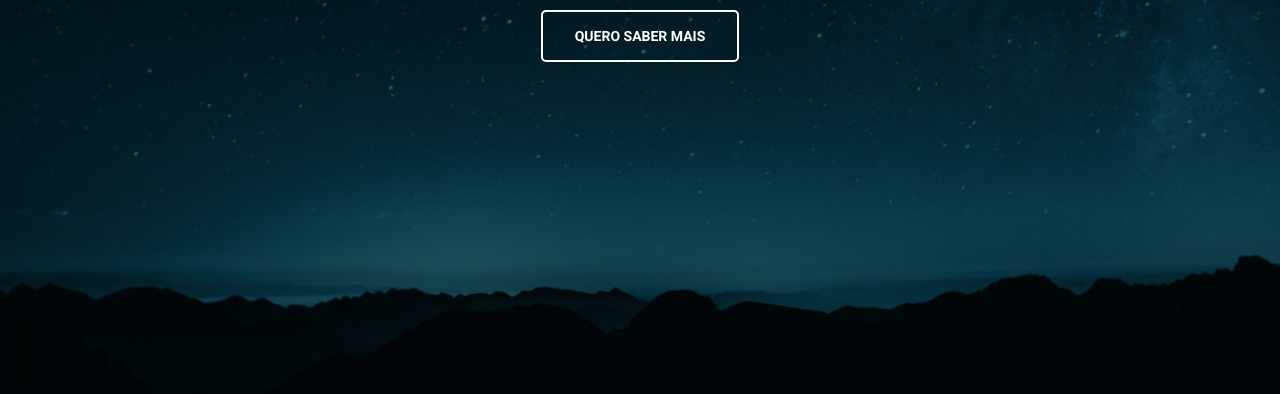
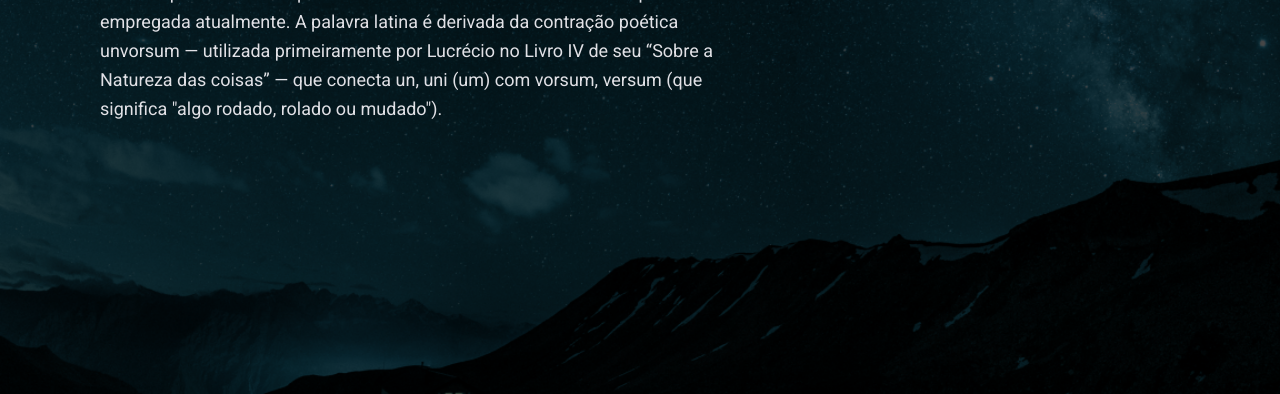
Before and after one commit to Dan-Padovani/Explorer_projeto07_SPA_Universe, a plain HTML site: page index.html in a window 1280 px wide. Shown: the part 406-800 px from the top of the page. Drawn offline with Linux system fonts and the light colour scheme.

Commit message:
page universe css done

```diff
--- a/app/style/style.css
+++ b/app/style/style.css
@@ -16,10 +16,13 @@
 }
 
 body {
-	background-image: url('/app/assets/home.png');
+	/* background-image: url('/app/assets/home.png');
 	background-repeat: no-repeat;
   background-position: center;
-  background-size: cover;
+  background-size: cover; */
+
+	width: 100%;
+	height: 100%;
 }
 
 /*MAIN PAGE - NAV MENU*/
@@ -56,12 +59,22 @@ nav a:hover {
 }
 
 h1 {
-	color: var(--fc-secondary);
 	font-weight: 700;
 	font-size: 4.8rem;
 	font-family: var(--ff-primary);
 	line-height: 6rem;
 	margin-bottom: 2.4rem;
+	color: var(--fc-secondary);
+}
+
+p {
+	font-family: var(--ff-primary);
+	font-size: 1.8rem;
+	line-height: 2.9rem;
+	text-align: left;
+	color: var(--fc-secondary);
+	width: 64.8rem;
+	margin-left: 10rem;
 }
 
 
@@ -105,3 +118,19 @@ h1 {
 	transition: 0.5s;
 }
 /*begin page end*/
+
+
+/*universe page*/
+body.universe {
+	background-image: url('/app/assets/universe.png');
+	background-repeat: no-repeat;
+  background-position: center;
+  background-size: cover;
+}
+
+.universe h1 {
+	margin-left: 10rem;
+}
+
+
+/*universe page end*/
--- a/index.html
+++ b/index.html
@@ -11,7 +11,7 @@
 	<link rel="preconnect" href="https://fonts.googleapis.com">
 	<link rel="stylesheet" href="./app/style/style.css">
 </head>
-<body>
+<body class="universe">
 	<!-- Navigation menu -->
 	<nav>
 		<ul>
@@ -26,9 +26,9 @@
 	<!-- main content -->
 	<div id="app">
 		<!-- REMOVE AFTER FINISHING css -->
-		<main class="begin">
-			<h1>Explore o universo</h1>
-			<a href="/universe" onclick="route()" class="button">QUERO SABER MAIS</a>
+		<main class="universe">
+			<h1>O Universo</h1>
+			<p>A palavra Universo deriva do latim universum. A palavra latina foi usada por Cícero e posteriormente por outros autores com o mesmo sentido que é empregada atualmente. A palavra latina é derivada da contração poética unvorsum — utilizada primeiramente por Lucrécio no Livro IV de seu “Sobre a Natureza das coisas” — que conecta un, uni (um) com vorsum, versum (que significa "algo rodado, rolado ou mudado").</p>
 		</main>
 	</div>
 	<!-- main content end-->
```
Also changed, not shown: app/pages/home.html (+0 -1 lines), app/pages/universe.html (+4 -11 lines).
